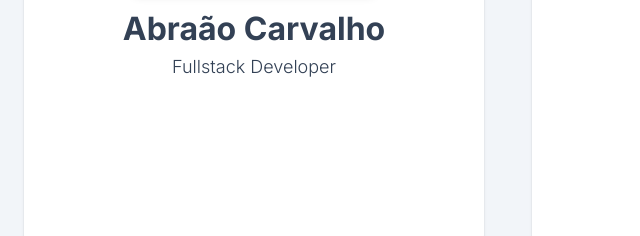
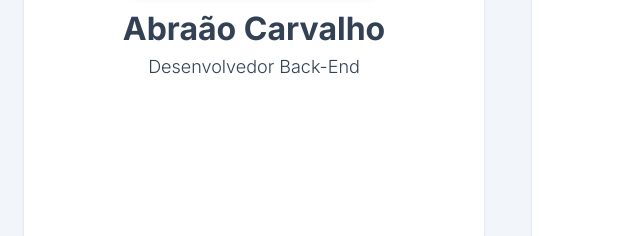
Before and after one commit to abraaocrvlh42/portfolio, a plain HTML site: page index.html in a window 1280 px wide. Shown: the part 313-549 px from the top of the page, 0-640 px from the left. Drawn offline with Linux system fonts and the light colour scheme.

Commit message:
--date=14 days ago
Structuring the main page of the portfolio

```diff
--- a/index.html
+++ b/index.html
@@ -27,7 +27,7 @@
 
 				<div class="user__content">
 					<h1>Abraão Carvalho</h1>
-					<p>Fullstack Developer</p>
+					<p>Desenvolvedor Back-End</p>
 				</div>
 			</section>
 
```
